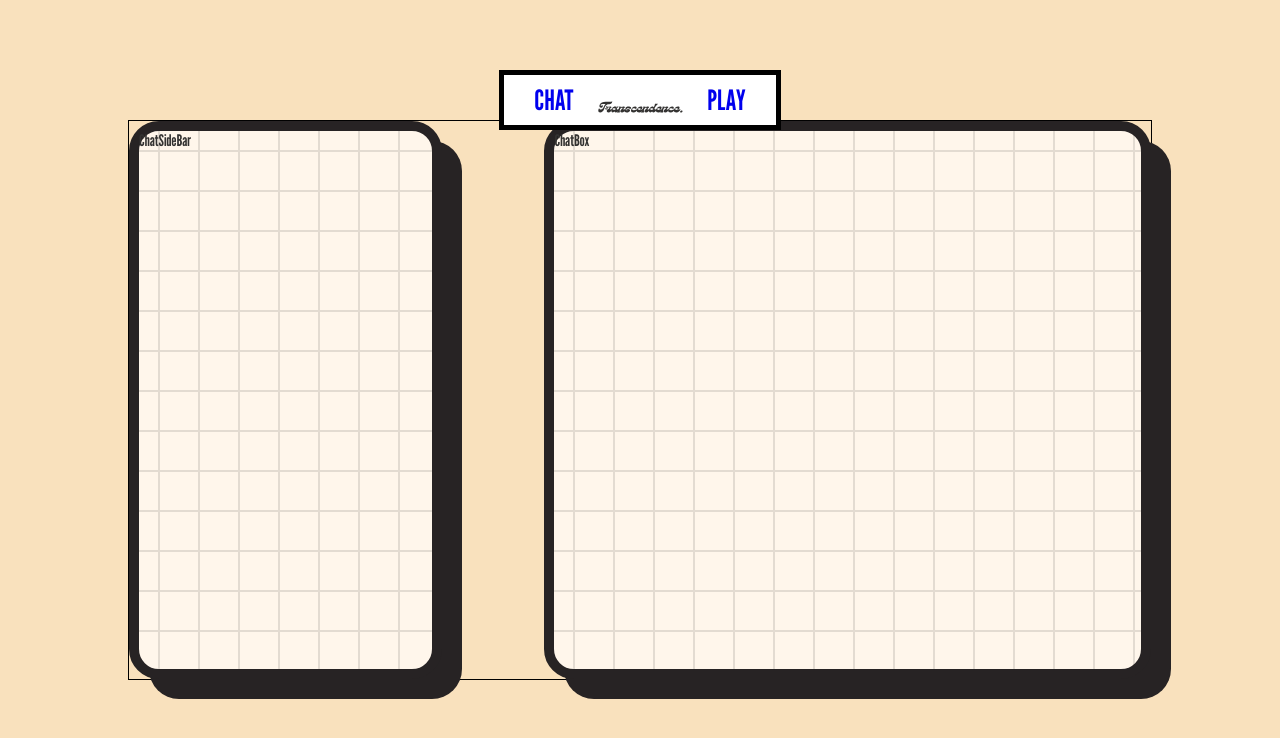
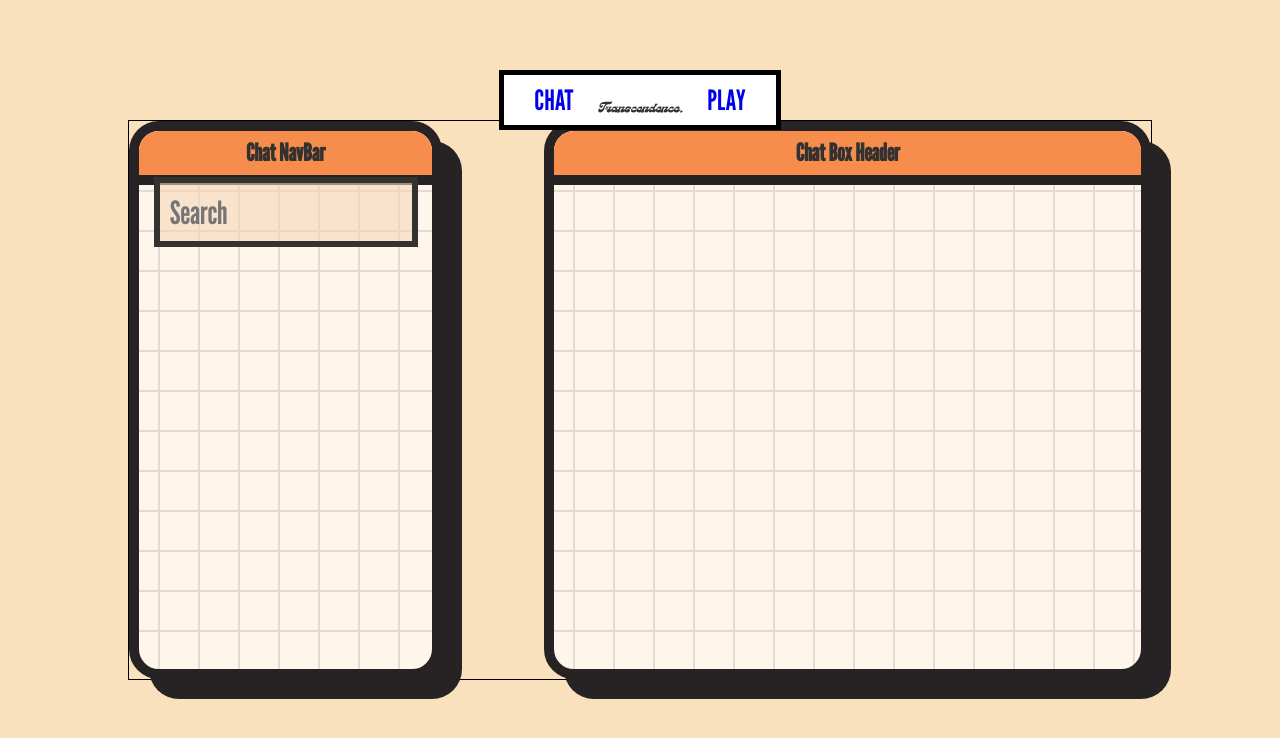
Before and after one commit to kawkb/client-side, a React (Create React App) app: page /chat in a window 1280 px wide. Shown: the top 738 px of the page. Built offline with nearby package versions, Linux system fonts and the light colour scheme.

Commit message:
added search bar for chats

```diff
--- a/src/components/ChatBox.tsx
+++ b/src/components/ChatBox.tsx
@@ -1,8 +1,11 @@
 import React from 'react'
+import ChatBoxHead from './ChatBoxHead'
 
 function ChatBox() {
   return (
-	<div className='chat-box copy-book-background'>ChatBox</div>
+	<div className='chat-box copy-book-background'>
+		<ChatBoxHead />
+	</div>
   )
 }
 
--- /dev/null
+++ b/src/components/ChatBoxHead.tsx
@@ -0,0 +1,11 @@
+import React from 'react'
+
+function ChatBoxHead() {
+  return (
+	<div className='chat-box-header chat-header'>
+		<h2>Chat Box Header</h2>
+	</div>
+  )
+}
+
+export default ChatBoxHead
--- a/src/components/ChatNavBar.tsx
+++ b/src/components/ChatNavBar.tsx
@@ -2,7 +2,9 @@ import React from 'react'
 
 function ChatNavBar() {
   return (
-	<div>ChatNavBar</div>
+	<div className='chat-navbar chat-header'>
+		<h2>Chat NavBar</h2>
+	</div>
   )
 }
 
--- a/src/components/ChatSearch.tsx
+++ b/src/components/ChatSearch.tsx
@@ -2,11 +2,11 @@ import React from 'react'
 
 function ChatSearch() {
   return (
-	<div className='search'>
-		<div className='search-form'>
-			<input type="text" placeholder="Find a chat" />
+	// <div className='chat-search debug'>
+		<div className='chat-search-form'>
+			<input type="text" placeholder="Search" />
 		</div>
-	</div>
+	// </div>
   )
 }
 
--- a/src/components/ChatSideBar.tsx
+++ b/src/components/ChatSideBar.tsx
@@ -6,10 +6,10 @@ import ChatsList from './ChatsList'
 
 function ChatSideBar() {
   return (
-	<div className='chat-side-bar copy-book-background'>ChatSideBar
-		{/* <ChatNavBar />
+	<div className='chat-side-bar copy-book-background'>
+		<ChatNavBar />
 		<ChatSearch />
-		<ChatsList /> */}
+		{/* <ChatsList /> */}
 	</div>
   );
 }
--- a/src/styles/src/chat.css
+++ b/src/styles/src/chat.css
@@ -16,6 +16,7 @@
 
 .chat-side-bar {
 	flex: 1;
+	overflow: hidden;
 }
 
 .copy-book-background {
@@ -32,4 +33,40 @@
 .chat-box {
 	flex: 2;
 	margin-left: 10%;
+	overflow: hidden;
 }
+
+.chat-header {
+	display: flex;
+	align-items: center;
+	justify-content: center;
+	border-bottom: 10px solid var(--shadow);
+	background-color: var(--apricot);
+	height: 10%;
+	color: var(--dark);
+}
+
+.chat-box-header {
+
+}
+
+.chat-navbar {
+
+}
+
+.chat-search-form {
+	display: flex;
+	align-items: center;
+	justify-content: center;
+	height: 10%;
+}
+
+.chat-search-form input {
+	border: 6px solid var(--dark);
+	background-color: rgb(247, 215, 186, 0.6);
+	padding: 10px;
+	font-size: 2rem;
+	width: 90%;
+	font-family: var(--font);
+	outline: none;
+}
--- a/src/styles/src/varibales.css
+++ b/src/styles/src/varibales.css
@@ -4,6 +4,8 @@
 	--light: #fff6eb;
 	--line: #e3dbd1;
     --orange: #fbbe86;
+	--apricot: #f68d4d;
+	--coral: #f7d7ba;
     --red: #F68074;
 	--beige: #f9e1bd;
     --font: 'League Gothic', sans-serif;
```
Also changed, not shown: src/components/ChatInput.tsx (added, +9 -0 lines), src/components/ChatMessages.tsx (added, +9 -0 lines).
